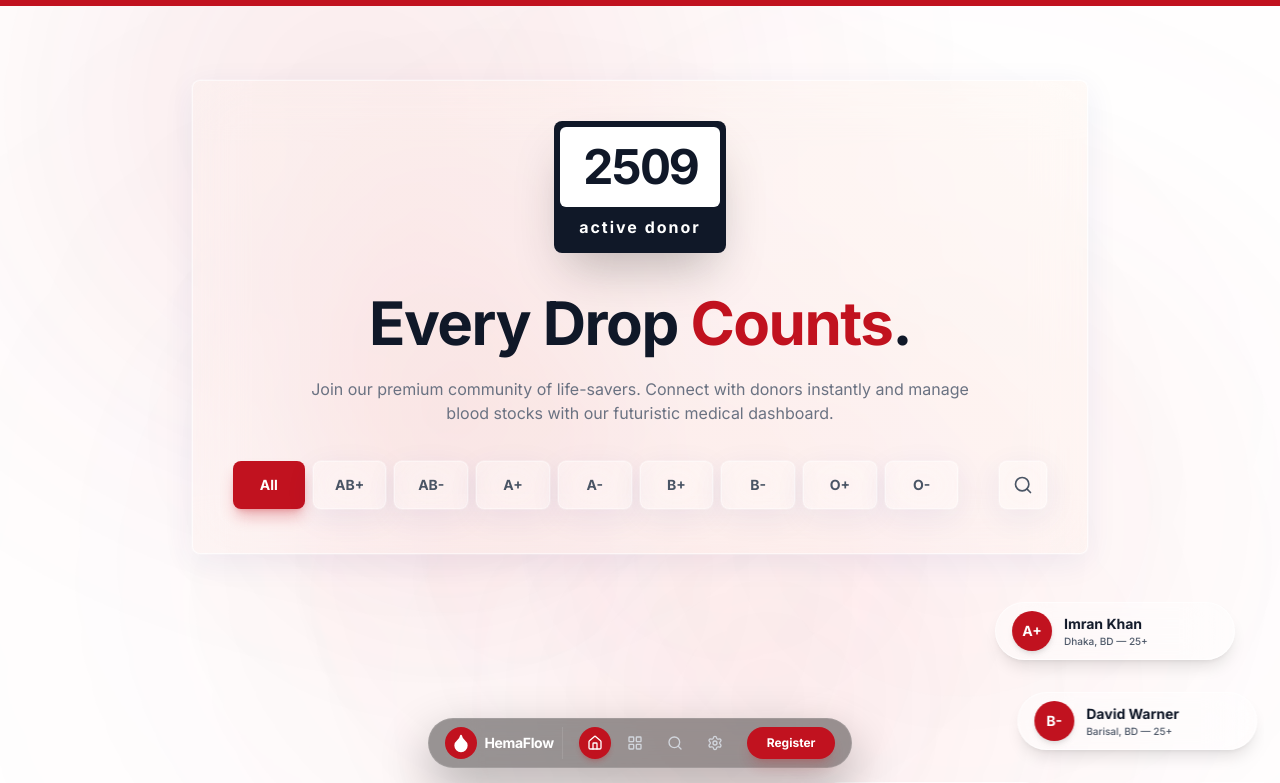
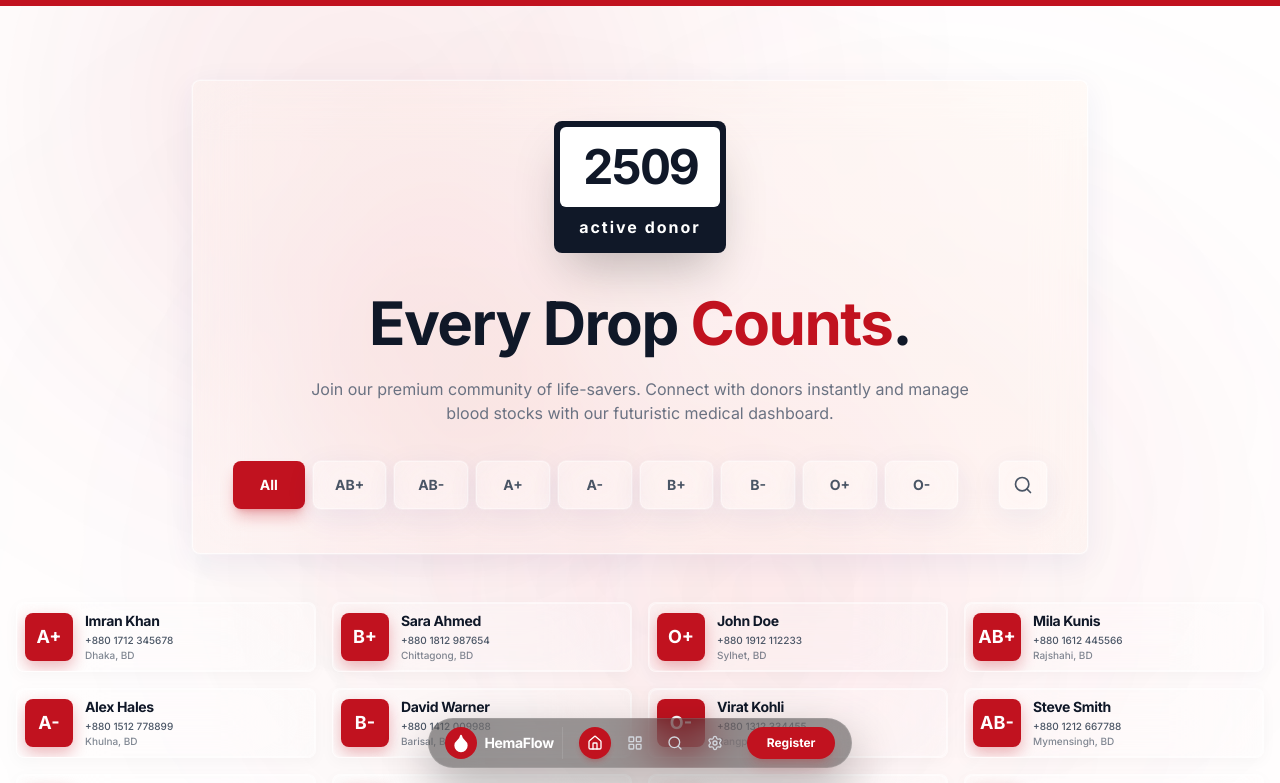
Before and after one commit to Shur0v/blood, a React (Vite) app: page / in a window 1280 px wide. Shown: the top 783 px of the page. Built offline with nearby package versions, Linux system fonts and the light colour scheme.

Commit message:
Card design hero restored

```diff
--- a/src/components/Hero.tsx
+++ b/src/components/Hero.tsx
@@ -23,62 +23,6 @@ const donors = [
   { name: "Quinton de Kock", phone: "+880 1522 667788", group: "O-", location: "Pabna, BD" },
   { name: "Jos Buttler", phone: "+880 1422 990011", group: "AB-", location: "Jessore, BD" },
 ];
-
-// Moving Card Component for the Marquee
-const MovingCard = ({ donor, speed, rowTop, index }: any) => {
-  const cardRef = useRef<HTMLDivElement>(null);
-  const tweenRef = useRef<gsap.core.Tween | null>(null);
-
-  useEffect(() => {
-    const card = cardRef.current;
-    if (!card) return;
-
-    const cardWidth = 260;
-    // Initial spread across the screen
-    const startX = window.innerWidth + (index * 350);
-
-    const animate = (fromX: number) => {
-      const targetX = -cardWidth - 100;
-      const distance = fromX - targetX;
-      // Calculate duration based on distance to maintain constant speed
-      const duration = distance / speed;
-
-      tweenRef.current = gsap.fromTo(card,
-        { x: fromX },
-        {
-          x: targetX,
-          duration: duration,
-          ease: "none",
-          onComplete: () => animate(window.innerWidth + 100)
-        }
-      );
-    };
-
-    animate(startX);
-
-    return () => {
-      if (tweenRef.current) tweenRef.current.kill();
-    };
-  }, [speed, index]);
-
-  return (
-    <div
-      ref={cardRef}
-      style={{ top: rowTop }}
-      onMouseEnter={() => tweenRef.current?.pause()}
-      onMouseLeave={() => tweenRef.current?.play()}
-      className="absolute flex items-center bg-white/40 backdrop-blur-xl rounded-full px-4 py-2 shadow-lg border border-white/60 min-w-[240px] cursor-pointer select-none transition-shadow hover:shadow-blood-red/20"
-    >
-      <div className="flex h-10 w-10 shrink-0 items-center justify-center rounded-full bg-blood-red text-sm font-bold text-white shadow-md">
-        {donor.group}
-      </div>
-      <div className="ml-3 flex flex-col overflow-hidden">
-        <h3 className="truncate text-sm font-bold text-gray-900">{donor.name}</h3>
-        <p className="truncate text-[10px] font-medium text-gray-600">{donor.location} — 25+</p>
-      </div>
-    </div>
-  );
-};
 
 export default function Hero() {
   const [activeGroup, setActiveGroup] = useState<string | null>(null);
@@ -281,29 +225,43 @@ export default function Hero() {
           </div>
         </motion.div>
 
-        {/* Donor Marquee Section (5 Rows) */}
-        <div className="relative mt-12 h-[460px] w-full overflow-hidden">
-          {[0, 1, 2, 3, 4].map((rowIdx) => {
-            const rowSpeed = 40 + Math.random() * 40;
-            const rowTop = rowIdx * 90;
+        {/* Donor Cards Row (4 per row) */}
+        <div className="grid grid-cols-1 gap-4 sm:grid-cols-2 lg:grid-cols-4">
+          {filteredDonors.map((donor, index) => (
+            <motion.div
+              key={`${donor.name}-${index}`}
+              initial={{ opacity: 0, scale: 0.95 }}
+              animate={{ opacity: 1, scale: 1 }}
+              transition={{ delay: index * 0.05 }}
+              whileHover={{
+                y: -5,
+                transition: { type: "spring", stiffness: 400, damping: 15 }
+              }}
+              className="group relative flex items-center gap-3 overflow-hidden rounded-[8px] border border-white/40 bg-white/20 p-2 pr-4 shadow-[0_4px_15px_rgba(0,0,0,0.03)] backdrop-blur-2xl transition-all duration-300 hover:border-blood-red/40 hover:shadow-[0_10px_30px_rgba(193,18,31,0.12)]"
+            >
+              {/* Inner Glow / Ring */}
+              <div className="absolute inset-0 rounded-[8px] ring-1 ring-inset ring-white/50" />
 
-            // Assign 5 cards per row, cycling through donors
-            return [0, 1, 2, 3, 4].map((cardIdx) => {
-              const donorIdx = (rowIdx * 5 + cardIdx) % donors.length;
-              // Add a slight random variance to each card's speed for "random" feel
-              const cardSpeed = rowSpeed + (Math.random() * 10 - 5);
+              <div className="relative z-10 flex w-full items-center">
+                {/* Left Side: Blood Group */}
+                <div className="flex h-12 w-12 shrink-0 items-center justify-center rounded-[8px] bg-blood-red text-lg font-black text-white shadow-[0_6px_15px_rgba(193,18,31,0.3)]">
+                  {donor.group}
+                </div>
 
-              return (
-                <MovingCard
-                  key={`${rowIdx}-${cardIdx}`}
-                  donor={donors[donorIdx]}
-                  speed={cardSpeed}
-                  rowTop={rowTop}
-                  index={cardIdx}
-                />
-              );
-            });
-          })}
+                {/* Right Side: Info */}
+                <div className="ml-3 flex flex-1 flex-col overflow-hidden">
+                  <h3 className="truncate text-sm font-bold tracking-tight text-gray-900">{donor.name}</h3>
+                  <div className="mt-0.5 flex flex-col text-[10px] font-medium text-gray-600">
+                    <span className="truncate">{donor.phone}</span>
+                    <span className="truncate opacity-70">{donor.location}</span>
+                  </div>
+                </div>
+              </div>
+
+              {/* Glossy Reflection Overlay */}
+              <div className="absolute -top-full -left-full h-[200%] w-[200%] rotate-45 bg-gradient-to-b from-white/10 via-transparent to-transparent opacity-0 transition-all duration-700 group-hover:top-[-50%] group-hover:left-[-50%] group-hover:opacity-100" />
+            </motion.div>
+          ))}
         </div>
       </div>
     </section>
```
